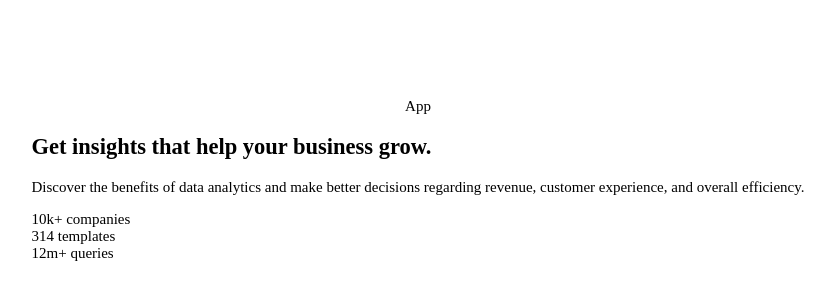
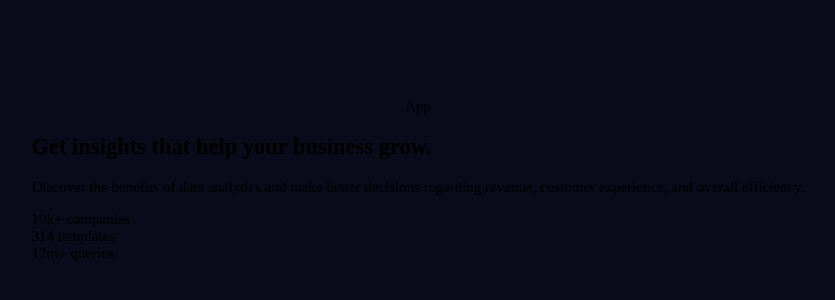
Before and after one commit to Garrett-Bodley/stats-preview-card, a React (Create React App) app: page / in a window 1280 px wide. Shown: the part 220-520 px from the top of the page, without its empty margins (222-1057 px from the left). Built offline with nearby package versions, Linux system fonts and the light colour scheme.

Commit message:
Fix bg variable call.

```diff
--- a/src/App.css
+++ b/src/App.css
@@ -7,5 +7,5 @@
   justify-content: center;
   position: relative;
   font-size: 15px;
-  background-color: --main-background-color;
+  background-color: var(--main-bg-color);
 }
```
